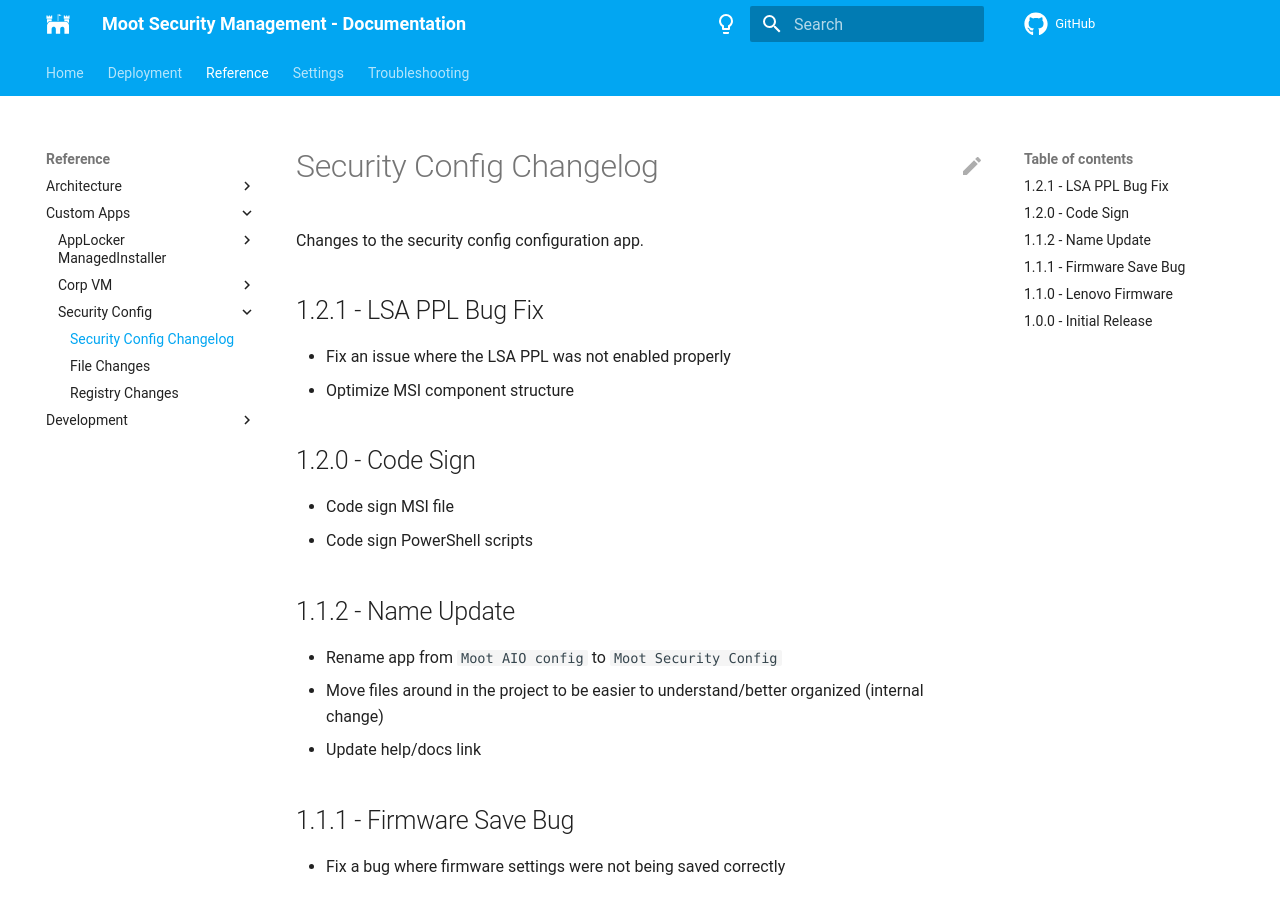
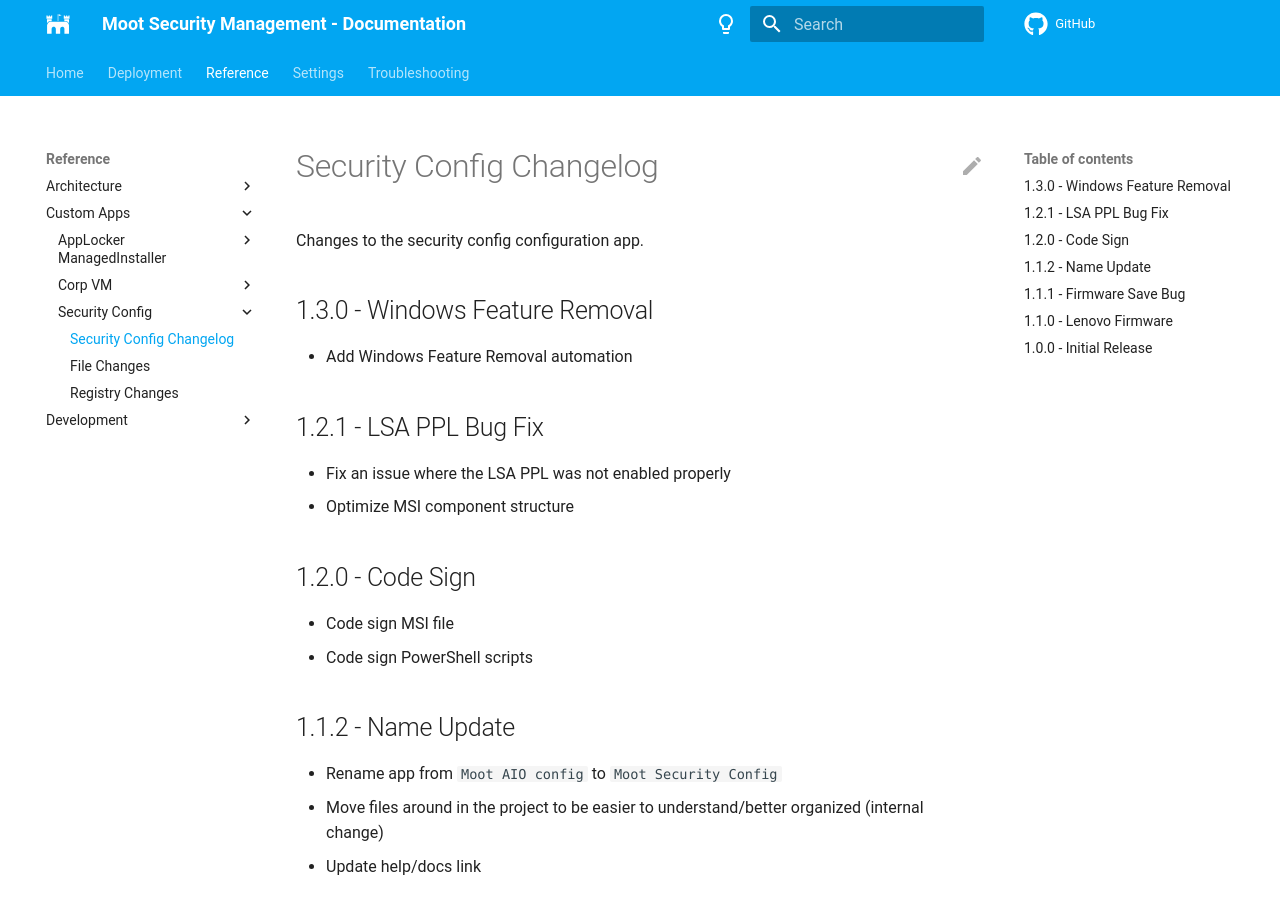
Before and after one commit to Software-Hardware-Integration-Lab/Documentation, an MkDocs documentation site: the page built from docs/Reference/Custom-Apps/Security-Config/Changelog.md, in a window 1280 px wide and 900 px high. Built offline with MkDocs 1.6.1 and Material for MkDocs 9.7.7, drawn with Linux system fonts in a browser that asks for light colours; comment, search, counter and statistics services are not loaded.

Commit message:
Security Config Tool v1.3.0
Release v1.3.0 of the Security Config tool.

```diff
--- a/docs/Reference/Custom-Apps/Security-Config/Changelog.md
+++ b/docs/Reference/Custom-Apps/Security-Config/Changelog.md
@@ -1,6 +1,10 @@
 # Security Config Changelog
 
 Changes to the security config configuration app.
+
+## 1.3.0 - Windows Feature Removal
+
+- Add Windows Feature Removal automation
 
 ## 1.2.1 - LSA PPL Bug Fix
 
```
